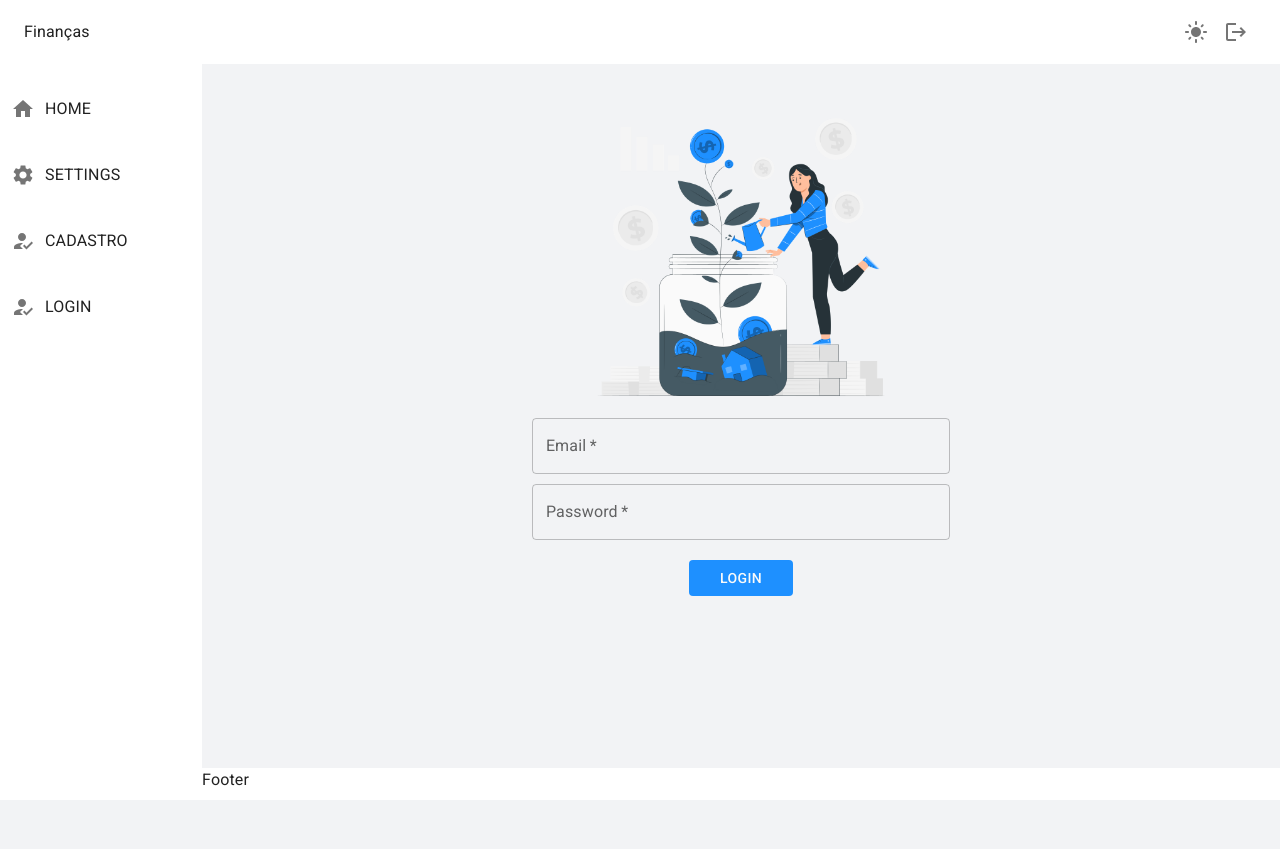
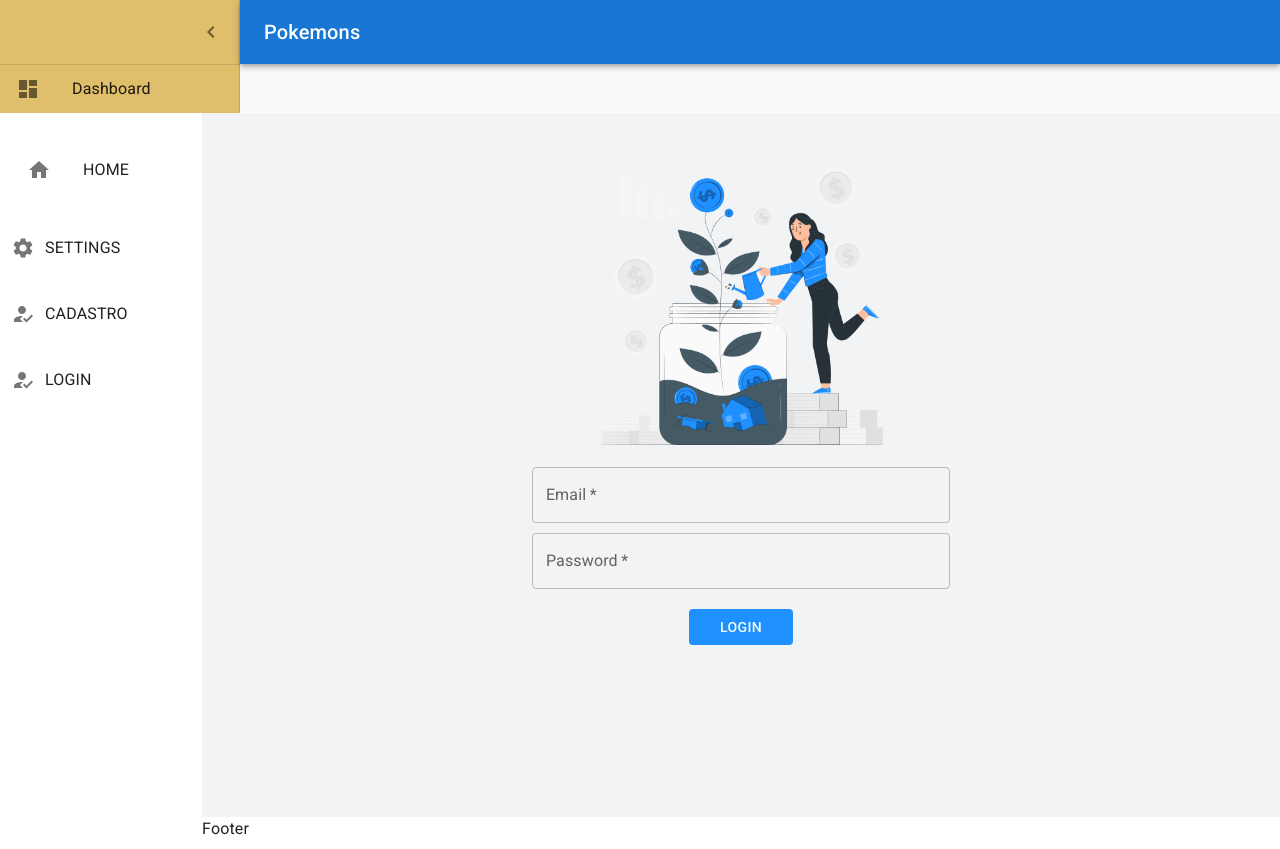
Before and after one commit to josimara-lima2/gerenciandoFinacas, a React (Create React App) app: page /login in a window 1280 px wide. Before the commit the page ends 800 px from the top, so only its background shows below. Built offline with nearby package versions, Linux system fonts and the light colour scheme; no server answers.

Commit message:
feat: add open e close menu

```diff
--- a/src/components/Layout/components/Header.tsx
+++ b/src/components/Layout/components/Header.tsx
@@ -1,10 +1,17 @@
+import React from 'react';
 import {
-  AppBar as MuiAppBar,
   Box,
   IconButton,
   styled,
   Toolbar,
   useTheme,
+  Drawer as MuiDrawer,
+  Typography,
+  Divider,
+  Link,
+  ListItem,
+  ListItemText,
+  ListItemIcon,
 } from '@mui/material';
 import LightModeIcon from '@mui/icons-material/LightMode';
 import DarkModeIcon from '@mui/icons-material/DarkMode';
@@ -12,14 +19,70 @@ import useChangeTheme from 'hooks/useChangeTheme';
 import LogoutIcon from '@mui/icons-material/Logout';
 import { useNavigate } from 'react-router-dom';
 import { useAppDispatch } from 'store';
+import ChevronLeftIcon from '@mui/icons-material/ChevronLeft';
+import MenuIcon from '@mui/icons-material/Menu';
+import MuiAppBar, { AppBarProps as MuiAppBarProps } from '@mui/material/AppBar';
+import DashboardIcon from '@mui/icons-material/Dashboard';
 import { logout } from '../../../store/reducers/user';
+import Sidebar from './Sidebar';
 
-const AppBar = styled(MuiAppBar)(({ theme }) => ({
+interface AppBarProps extends MuiAppBarProps {
+  open?: boolean;
+}
+const drawerWidth = 240;
+
+const AppBar2 = styled(MuiAppBar)(({ theme }) => ({
   backgroundColor: theme.palette.background.paper,
   color:
     theme.palette.mode === 'dark'
       ? theme.palette.grey[100]
       : theme.palette.grey[900],
+}));
+
+const AppBar = styled(MuiAppBar, {
+  shouldForwardProp: prop => prop !== 'open',
+})<AppBarProps>(({ theme, open }) => ({
+  zIndex: theme.zIndex.drawer + 1,
+
+  transition: theme.transitions.create(['width', 'margin'], {
+    easing: theme.transitions.easing.sharp,
+    duration: theme.transitions.duration.leavingScreen,
+  }),
+  ...(open && {
+    marginLeft: drawerWidth,
+    width: `calc(100% - ${drawerWidth}px)`,
+    transition: theme.transitions.create(['width', 'margin'], {
+      easing: theme.transitions.easing.sharp,
+      duration: theme.transitions.duration.enteringScreen,
+    }),
+  }),
+}));
+const Drawer = styled(MuiDrawer, {
+  shouldForwardProp: prop => prop !== 'open',
+})(({ theme, open }) => ({
+  '& .MuiDrawer-paper': {
+    position: 'relative',
+    whiteSpace: 'nowrap',
+    width: drawerWidth,
+    backgroundColor: '#e0bf6c',
+
+    transition: theme.transitions.create('width', {
+      easing: theme.transitions.easing.sharp,
+      duration: theme.transitions.duration.enteringScreen,
+    }),
+    boxSizing: 'border-box',
+    ...(!open && {
+      overflowX: 'hidden',
+      transition: theme.transitions.create('width', {
+        easing: theme.transitions.easing.sharp,
+        duration: theme.transitions.duration.leavingScreen,
+      }),
+      width: theme.spacing(7),
+      [theme.breakpoints.up('sm')]: {
+        width: theme.spacing(9),
+      },
+    }),
+  },
 }));
 
 export default function Header() {
@@ -28,7 +91,10 @@ export default function Header() {
   const { palette } = useTheme();
   const changeTheme = useChangeTheme();
   const { mode } = palette;
-
+  const [open, setOpen] = React.useState(true);
+  const toggleDrawer = () => {
+    setOpen(!open);
+  };
   const toggleTheme = () => {
     const nextPaletteType = mode === 'dark' ? 'light' : 'dark';
     changeTheme({ type: 'CHANGE', payload: { paletteType: nextPaletteType } });
@@ -40,16 +106,62 @@ export default function Header() {
   };
 
   return (
-    <AppBar elevation={0} position="relative">
-      <Toolbar>
-        <Box flexGrow={1}>Finanças</Box>
-        <IconButton onClick={toggleTheme}>
-          {mode === 'light' ? <LightModeIcon /> : <DarkModeIcon />}
-        </IconButton>
-        <IconButton onClick={handleLogout}>
-          <LogoutIcon />
-        </IconButton>
-      </Toolbar>
-    </AppBar>
+    // <AppBar elevation={0} position="relative">
+    //   <Toolbar>
+    //     <Box flexGrow={1}>Finanças</Box>
+    //     <IconButton onClick={toggleTheme}>
+    //       {mode === 'light' ? <LightModeIcon /> : <DarkModeIcon />}
+    //     </IconButton>
+    //     <IconButton onClick={handleLogout}>
+    //       <LogoutIcon />
+    //     </IconButton>
+    //   </Toolbar>
+    // </AppBar>
+    <div>
+      <AppBar position="absolute" open={open}>
+        <Toolbar
+          sx={{
+            pr: '24px', // keep right padding when drawer closed
+          }}
+        >
+          <IconButton
+            edge="start"
+            aria-label="open drawer"
+            onClick={toggleDrawer}
+            sx={{
+              marginRight: '36px',
+              ...(open && { display: 'none' }),
+            }}
+          >
+            <MenuIcon />
+          </IconButton>
+          <Typography component="h1" variant="h6" noWrap sx={{ flexGrow: 1 }}>
+            Pokemons
+          </Typography>
+        </Toolbar>
+      </AppBar>
+      <Drawer variant="permanent" open={open}>
+        <Toolbar
+          sx={{
+            display: 'flex',
+            alignItems: 'center',
+            justifyContent: 'flex-end',
+            px: [1],
+          }}
+        >
+          <IconButton onClick={toggleDrawer}>
+            <ChevronLeftIcon />
+          </IconButton>
+        </Toolbar>
+        <Divider />
+
+        <ListItem button>
+          <ListItemIcon>
+            <DashboardIcon />
+          </ListItemIcon>
+          <ListItemText primary="Dashboard" />
+        </ListItem>
+      </Drawer>
+    </div>
   );
 }
--- a/src/components/Layout/components/Sidebar.tsx
+++ b/src/components/Layout/components/Sidebar.tsx
@@ -3,11 +3,15 @@ import {
   Button as MuiButton,
   styled,
   Typography,
+  ListItem,
+  ListItemText,
+  ListItemIcon,
 } from '@mui/material';
 import { Link as MuiLink } from 'react-router-dom';
 import HomeIcon from '@mui/icons-material/Home';
 import SettingsIcon from '@mui/icons-material/Settings';
 import HowToRegIcon from '@mui/icons-material/HowToReg';
+import DashboardIcon from '@mui/icons-material/Dashboard';
 
 const Box = styled(MuiBox)(({ theme }) => ({
   width: theme.spacing(30), // spacing de 1 corresponde a 8px
@@ -38,8 +42,12 @@ export default function Sidebar() {
     <Box>
       <Button>
         <Link to="/">
-          <HomeIcon color="action" sx={{ marginRight: '10px' }} />
-          <Typography>Home</Typography>
+          <ListItem button>
+            <ListItemIcon>
+              <HomeIcon />
+            </ListItemIcon>
+            <ListItemText primary="Home" />
+          </ListItem>
         </Link>
       </Button>
       <Button>
```
